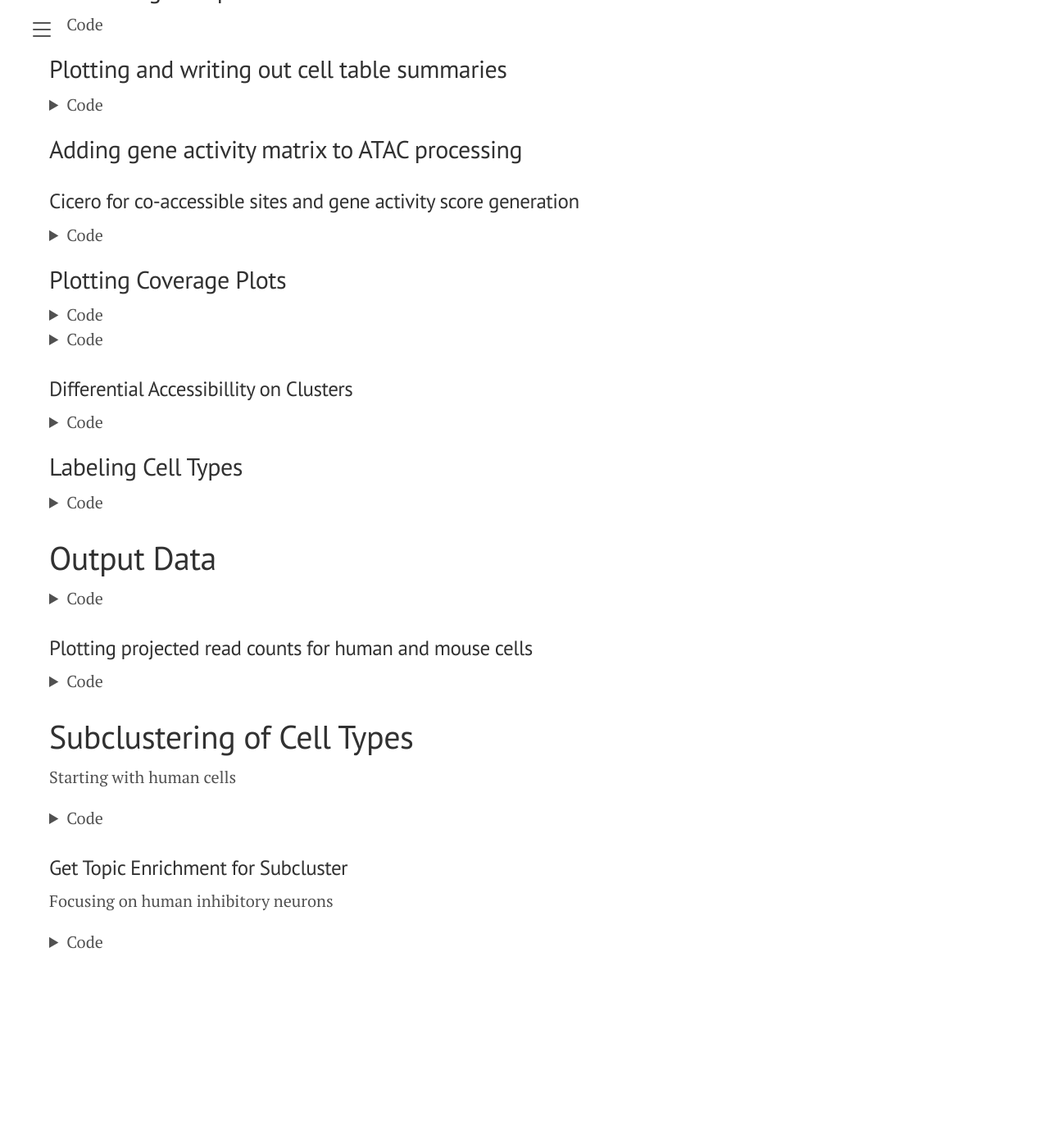
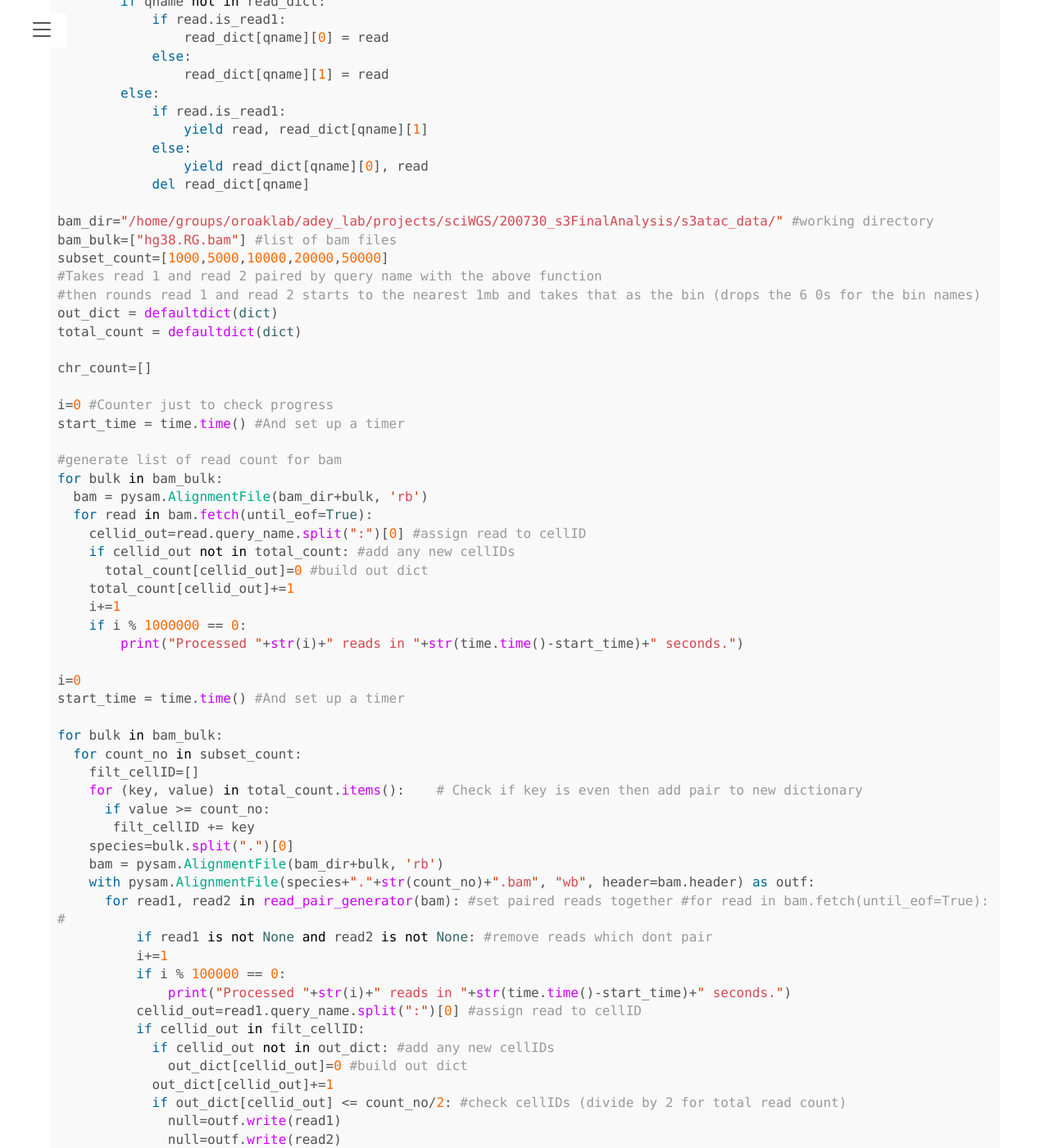
Before and after one commit to mulqueenr/mulqueenr.github.io, a Jekyll site: the page built from docs/analysis/s3atac.md, in a window 1280 px wide and 1400 px high, scrolled down 2360 px. Shown: the whole window at 82% size. Built offline with Jekyll 4.4.1, drawn with Linux system fonts in a browser that asks for light colours; before the commit the page ends 3604 px from its top, so only the background shows below that; some of the changed text lies outside the part shown.

Commit message:
downsampling of bam files for s3atac analysis

````diff
--- a/docs/analysis/s3atac.md
+++ b/docs/analysis/s3atac.md
@@ -309,6 +309,91 @@ $tabix -p bed $output_name.fragments.tsv.gz &
 ```
 {% endcapture %} {% include details.html %}
 
+## Downsampling of BAM Files
+```python
+import glob
+import pysam
+from collections import defaultdict
+from collections import Counter
+import pandas as pd
+import os
+import time
+
+def read_pair_generator(bam):
+    """
+    Generate read pairs in a BAM file or within a region string.
+    Reads are added to read_dict until a pair is found.
+    """
+    read_dict = defaultdict(lambda: [None, None])
+    for read in bam.fetch(until_eof=True):
+        qname = read.query_name
+        if qname not in read_dict:
+            if read.is_read1:
+                read_dict[qname][0] = read
+            else:
+                read_dict[qname][1] = read
+        else:
+            if read.is_read1:
+                yield read, read_dict[qname][1]
+            else:
+                yield read_dict[qname][0], read
+            del read_dict[qname]
+
+bam_dir="/home/groups/oroaklab/adey_lab/projects/sciWGS/200730_s3FinalAnalysis/s3atac_data/" #working directory
+bam_bulk=["hg38.RG.bam"] #list of bam files
+subset_count=[1000,5000,10000,20000,50000]
+#Takes read 1 and read 2 paired by query name with the above function
+#then rounds read 1 and read 2 starts to the nearest 1mb and takes that as the bin (drops the 6 0s for the bin names)
+out_dict = defaultdict(dict)
+total_count = defaultdict(dict)
+
+chr_count=[]
+
+i=0 #Counter just to check progress
+start_time = time.time() #And set up a timer
+
+#generate list of read count for bam
+for bulk in bam_bulk:
+  bam = pysam.AlignmentFile(bam_dir+bulk, 'rb')
+  for read in bam.fetch(until_eof=True):
+    cellid_out=read.query_name.split(":")[0] #assign read to cellID
+    if cellid_out not in total_count: #add any new cellIDs
+      total_count[cellid_out]=0 #build out dict
+    total_count[cellid_out]+=1
+    i+=1
+    if i % 1000000 == 0:
+        print("Processed "+str(i)+" reads in "+str(time.time()-start_time)+" seconds.")
+
+i=0
+start_time = time.time() #And set up a timer
+
+for bulk in bam_bulk:
+  for count_no in subset_count:
+    filt_cellID=[]
+    for (key, value) in total_count.items():    # Check if key is even then add pair to new dictionary
+      if value >= count_no:
+       filt_cellID += key
+    species=bulk.split(".")[0]
+    bam = pysam.AlignmentFile(bam_dir+bulk, 'rb')
+    with pysam.AlignmentFile(species+"."+str(count_no)+".bam", "wb", header=bam.header) as outf:
+      for read1, read2 in read_pair_generator(bam): #set paired reads together #for read in bam.fetch(until_eof=True): #
+          if read1 is not None and read2 is not None: #remove reads which dont pair
+          i+=1
+          if i % 100000 == 0:
+              print("Processed "+str(i)+" reads in "+str(time.time()-start_time)+" seconds.")
+          cellid_out=read1.query_name.split(":")[0] #assign read to cellID
+          if cellid_out in filt_cellID:
+            if cellid_out not in out_dict: #add any new cellIDs
+              out_dict[cellid_out]=0 #build out dict
+            out_dict[cellid_out]+=1
+            if out_dict[cellid_out] <= count_no/2: #check cellIDs (divide by 2 for total read count)
+              null=outf.write(read1)
+              null=outf.write(read2)
+  outf.close()
+  print("Generated "+species+"."+str(count_no)+".bam"+"\n")
+
+```
+
 ## Comparison of s3ATAC adult mouse brain reads with available data sets
 
 {% capture summary %} Code {% endcapture %} {% capture details %}
````
